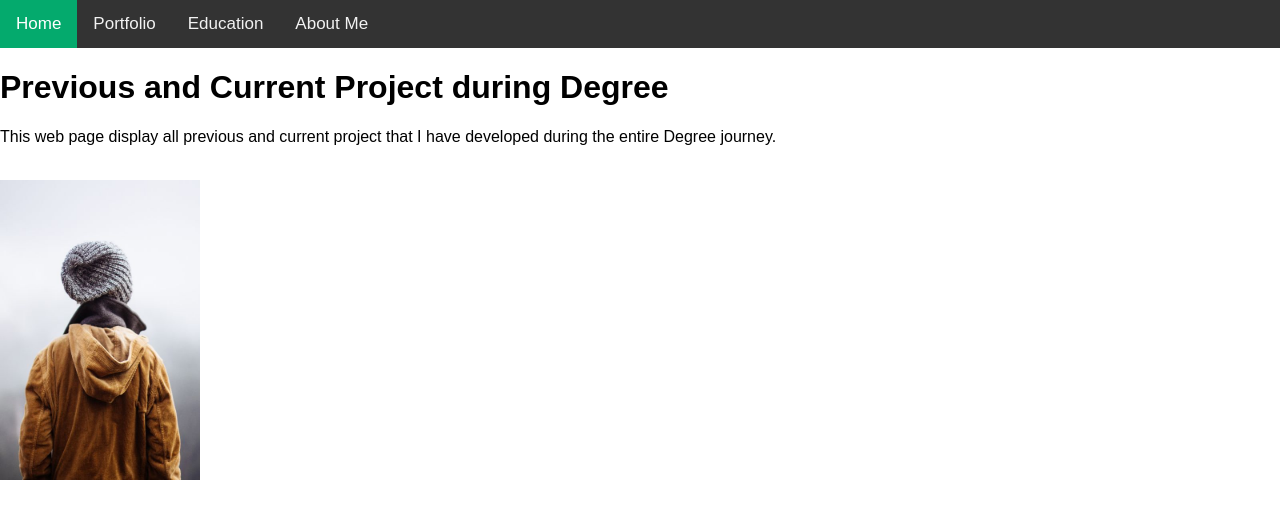
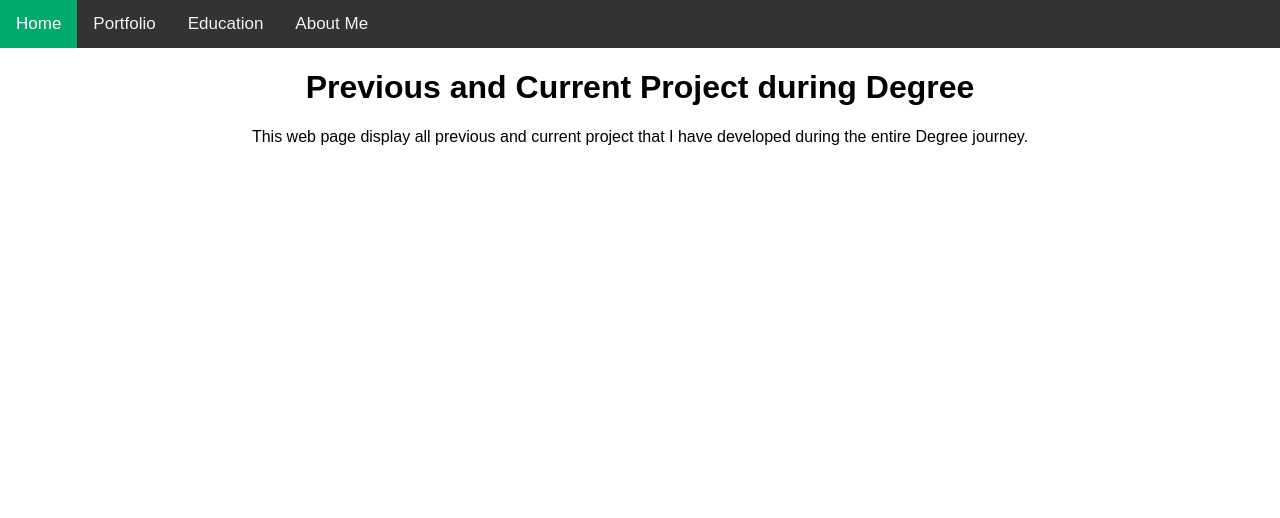
Before and after one commit to min9y00ni/min9y00ni.github.io, a plain HTML site: page portfolio.html in a window 1280 px wide. Drawn offline with Linux system fonts and the light colour scheme.

Commit message:
Update portfolio.html

```diff
--- a/portfolio.html
+++ b/portfolio.html
@@ -46,6 +46,10 @@
         background-color: #04AA6D;
         color: white;
       }
+
+      .container {
+        text-align: center;
+      }
     </style>
   </head>
 
@@ -56,11 +60,12 @@
       <a href="education.html">Education</a>
       <a href="aboutMe.html">About Me</a>
     </div>
+
+    <div class="container">
       <h1> Previous and Current Project during Degree </h1>
+      <p>This web page display all previous and current project that I have developed during the entire Degree journey.</p><br>
+    </div>
 
-    <p>This web page display all previous and current project that I have developed during the entire Degree journey.</p><br>
-
-    <img src="img_girl.jpg" alt="Girl in a jacket" width="200" height="300">
   </body>
 
 </html>
```
Lines whose indentation alone changed are shown as unchanged.
